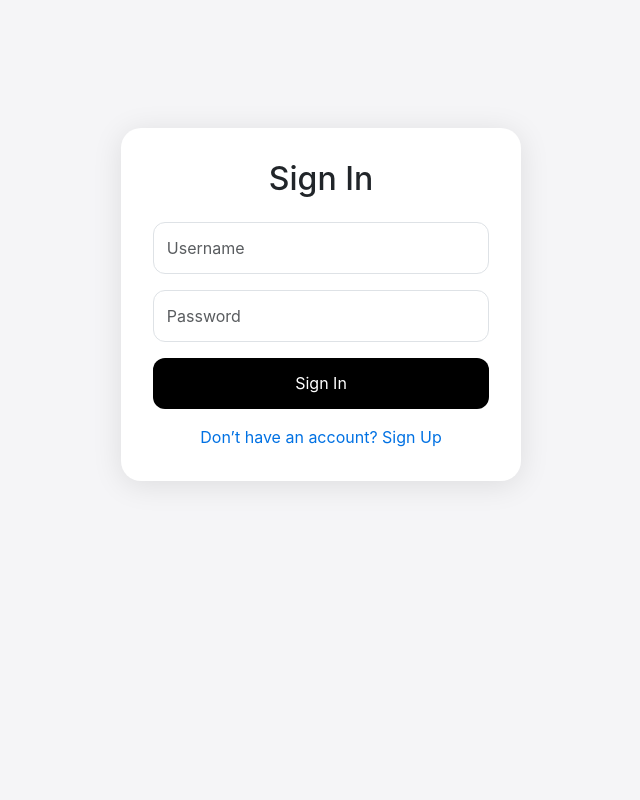
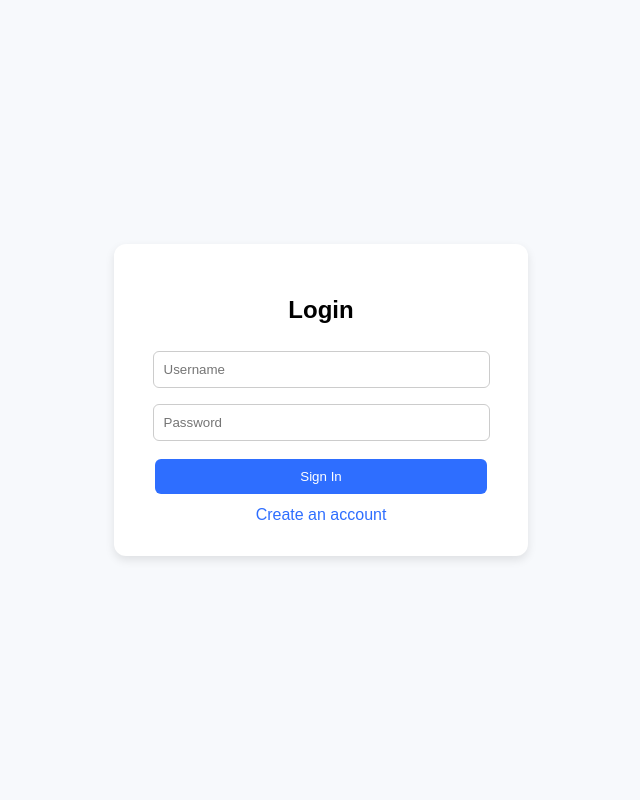
Before and after one commit to Ben-Meredith/signup1.0, a Flask app: page /login in a window 1280 px wide. Shown: the whole page, without its empty margins (319-959 px from the left). Run offline with Flask 3, Linux system fonts and the light colour scheme.

Commit message:
Update login.html

```diff
--- a/templates/login.html
+++ b/templates/login.html
@@ -2,61 +2,25 @@
 <html lang="en">
 <head>
   <meta charset="UTF-8">
-    <meta name="viewport" content="width=device-width, initial-scale=1.0">
-    <title>Sign In</title>
-    <link href="https://cdn.jsdelivr.net/npm/bootstrap@5.3.2/dist/css/bootstrap.min.css" rel="stylesheet">
+  <title>Login</title>
   <style>
-        body {
-            background-color: #f5f5f7;
-            font-family: -apple-system, BlinkMacSystemFont, "Segoe UI", Roboto, sans-serif;
-        }
-        .login-container {
-            max-width: 400px;
-            margin: 10% auto;
-            background: white;
-            padding: 2rem;
-            border-radius: 20px;
-            box-shadow: 0 4px 30px rgba(0,0,0,0.1);
-        }
-        h2 {
-            font-weight: 500;
-            margin-bottom: 1.5rem;
-            text-align: center;
-        }
-        .form-control {
-            border-radius: 12px;
-            padding: 0.8rem;
-            font-size: 1rem;
-        }
-        .btn-custom {
-            background-color: black;
-            color: white;
-            border-radius: 12px;
-            font-size: 1rem;
-            padding: 0.8rem;
-            width: 100%;
-        }
-        .btn-custom:hover {
-            background-color: #333;
-        }
-        a {
-            display: block;
-            text-align: center;
-            margin-top: 1rem;
-            text-decoration: none;
-            color: #0071e3;
-        }
+    body { font-family: Arial, sans-serif; background:#f7f9fc; display:flex; height:100vh; justify-content:center; align-items:center; margin:0; }
+    .card { background:white; padding:2rem; border-radius:12px; box-shadow:0 4px 10px rgba(0,0,0,0.1); width:350px; text-align:center; }
+    input { width:90%; padding:10px; margin:8px 0; border:1px solid #ccc; border-radius:6px; }
+    button { width:95%; padding:10px; background:#2e6eff; color:white; border:none; border-radius:6px; cursor:pointer; margin-top:10px; }
+    button:hover { background:#244ec9; }
+    a { display:block; margin-top:12px; color:#2e6eff; text-decoration:none; }
   </style>
 </head>
 <body>
-    <div class="login-container">
-        <h2>Sign In</h2>
+  <div class="card">
+    <h2>Login</h2>
     <form method="POST">
-            <input type="text" name="username" class="form-control mb-3" placeholder="Username" required>
-            <input type="password" name="password" class="form-control mb-3" placeholder="Password" required>
-            <button type="submit" class="btn btn-custom">Sign In</button>
+      <input type="text" name="username" placeholder="Username" required><br>
+      <input type="password" name="password" placeholder="Password" required><br>
+      <button type="submit">Sign In</button>
     </form>
-        <a href="/signup">Don’t have an account? Sign Up</a>
+    <a href="{{ url_for('signup') }}">Create an account</a>
   </div>
 </body>
 </html>
```
Lines whose indentation alone changed are shown as unchanged.
